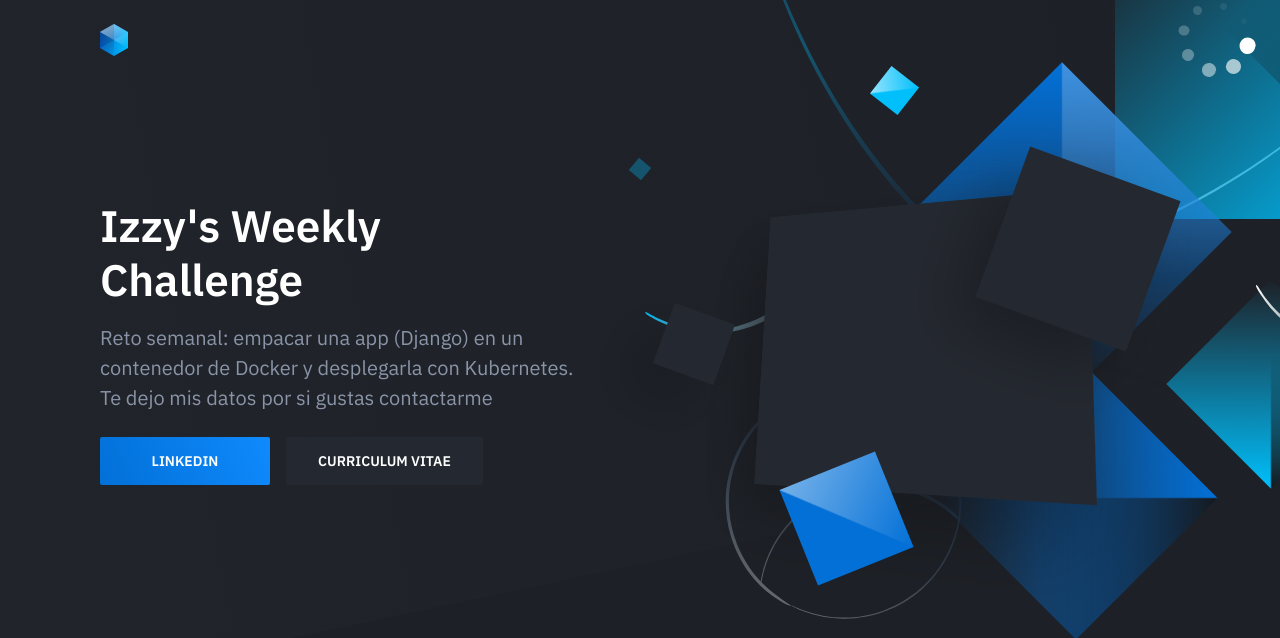
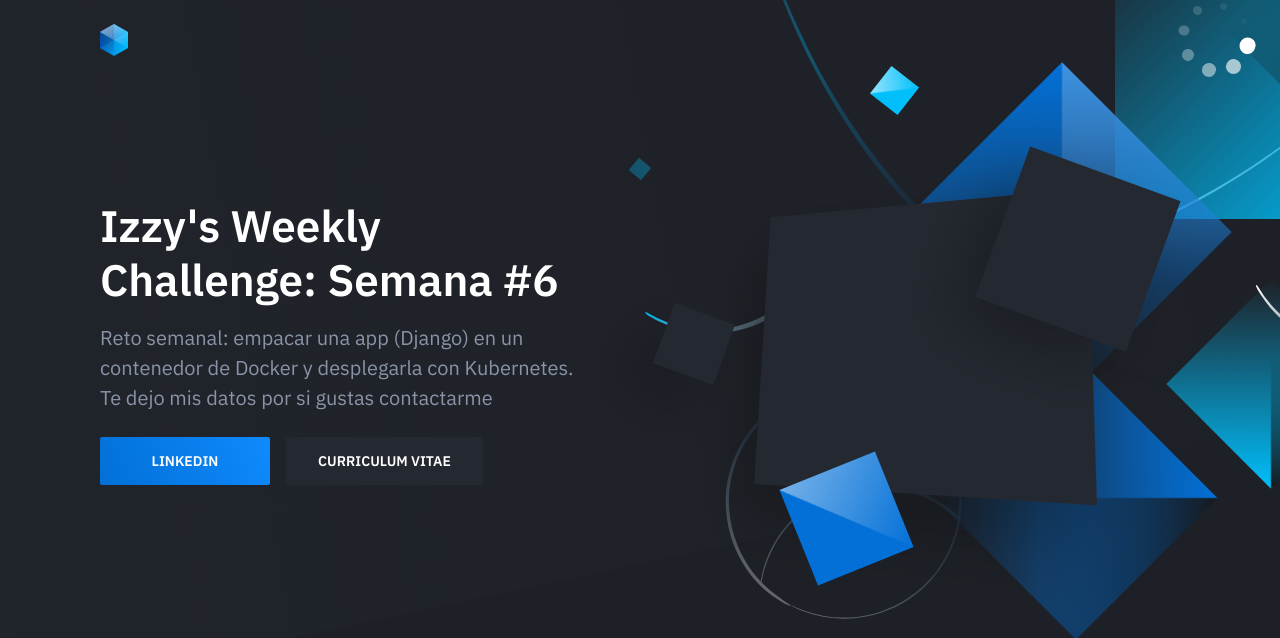
Before and after one commit to urimeba/django, a Django app: page / in a window 1280 px wide. Shown: the top 638 px of the page. Run offline with Django 3.2, Linux system fonts and the light colour scheme; some libraries are stand-ins or nearby versions.

Commit message:
*fix* Some minor text

```diff
--- a/Templates/index.html
+++ b/Templates/index.html
@@ -34,7 +34,7 @@
                 <div class="container">
                     <div class="hero-inner">
 						<div class="hero-copy">
-	                        <h1 class="hero-title mt-0">Izzy's Weekly Challenge</h1>
+	                        <h1 class="hero-title mt-0">Izzy's Weekly Challenge: Semana #6</h1>
 	                        <p class="hero-paragraph">Reto semanal: empacar una app (Django) en un contenedor de Docker y desplegarla con Kubernetes. Te dejo mis datos por si gustas contactarme</p>
 	                        <div class="hero-cta"><a class="button button-primary" href="https://www.linkedin.com/in/urimeba/">LinkedIn</a><a class="button" href="{% static 'cv.pdf' %}">Curriculum Vitae</a></div>
 						</div>
```
